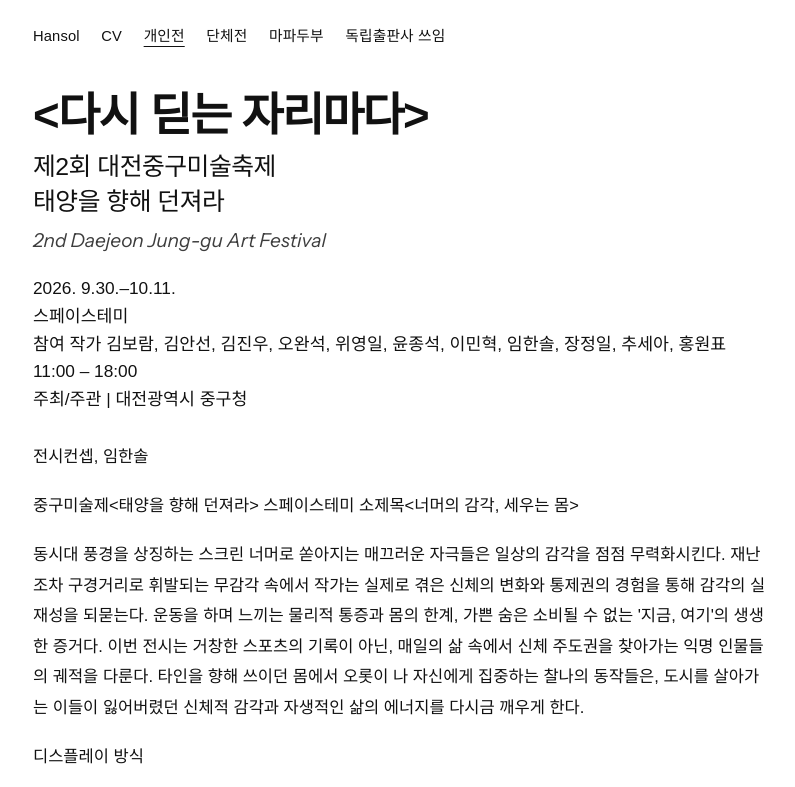
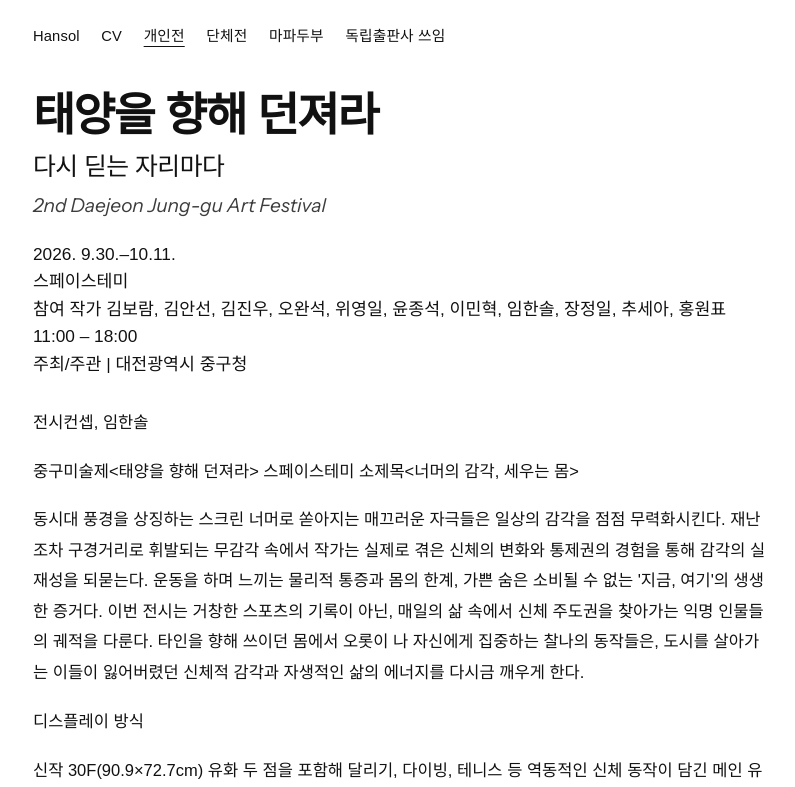
Before and after one commit to hansize91-commits/hansollim, an Astro site: page /exhibitions/2026-junggu-festival in a window 1280 px wide. Shown: the top 787 px of the page, without its empty margins (127-922 px from the left). Built offline with nearby package versions, Linux system fonts and the light colour scheme; Astro itself is replaced by a stand-in of ours; a web font is replaced by a local one.

Commit message:
Set the 2026 solo title to 태양을 향해 던져라.
Use 다시 딛는 자리마다 as the subtitle on that exhibition page.

Co-authored-by: hansize91 <hansize91@gmail.com>

```diff
--- a/src/content/exhibitions/2026-junggu-festival.md
+++ b/src/content/exhibitions/2026-junggu-festival.md
@@ -1,8 +1,6 @@
 ---
-title: "<다시 딛는 자리마다>"
-subtitle: |
-  제2회 대전중구미술축제
-  태양을 향해 던져라
+title: "태양을 향해 던져라"
+subtitle: "다시 딛는 자리마다"
 titleEn: "2nd Daejeon Jung-gu Art Festival"
 category: solo
 year: 2026
```
